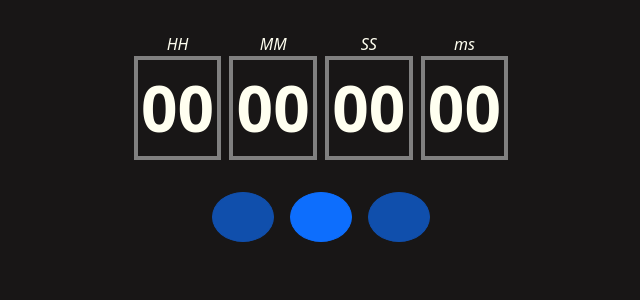
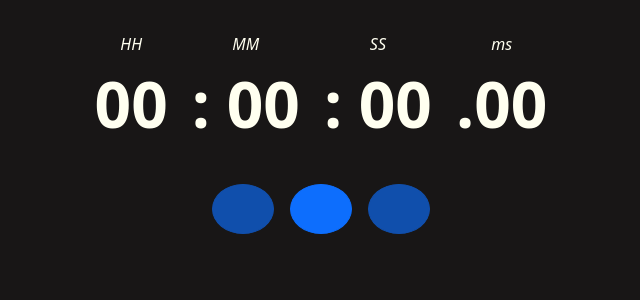
Before and after one commit to Shopify/eng-intern-assessment-react, a React app: page / in a window 1280 px wide. Shown: the top 300 px of the page, without its empty margins (319-959 px from the left). Built offline with nearby package versions, Linux system fonts and the light colour scheme; some icons are missing.

Commit message:
stopwatch design modification

```diff
--- a/src/StopWatch.tsx
+++ b/src/StopWatch.tsx
@@ -26,24 +26,24 @@ export default function StopWatch(props: stopWatchDisplayProps) {
     let {hours, minutes, seconds, ms} = getTime(totalElapsed)
     let render = [
         {
-            name : "HH",
+            name : " HH",
             type:  "hour",
             value: hours.toString().padStart(2, '0')
         },
         {
             name : "MM",
             type:  "minute",
-            value: minutes.toString().padStart(2, '0')
+            value: ": " + minutes.toString().padStart(2, '0')
         },
         {
             name : "SS",
             type:  "seconds",
-            value: seconds.toString().padStart(2, '0')
+            value: ": " + seconds.toString().padStart(2, '0')
         },
         {
-            name : "ms",
+            name : " ms",
             type:  "ms",
-            value: ms.toString().padStart(2, '0')
+            value: "." + ms.toString().padStart(2, '0')
         }
     ]
     return(
@@ -54,7 +54,7 @@ export default function StopWatch(props: stopWatchDisplayProps) {
                         <div aria-label={item.type} style={{fontStyle:'italic'}}>
                             {item.name}
                         </div>
-                        <div aria-label={`value`} style={{fontWeight: "bolder", fontSize: "4rem", display: "flex", justifyContent: 'flex-start', border:"4px solid grey", padding: "0 0.2rem"}}>
+                        <div aria-label={`value`} style={{fontWeight: "bolder", fontSize: "4rem", display: "flex", justifyContent: 'flex-start', padding: "0 0.5rem"}}>
                             {item.value}
                         </div>
                     </div>
@@ -83,7 +83,7 @@ export const LapTable = (props: lapDisplayProps) => {
             })
         })
         return(
-            <Table responsive cellPadding={'2rem'} style={{width: "50rem"}}>
+            <Table responsive cellPadding={'2rem'} style={{minWidth: "60vw"}}>
                 <thead>
                     <tr>
                         <th style={{textAlign: "center"}}>Lap #</th>
```
